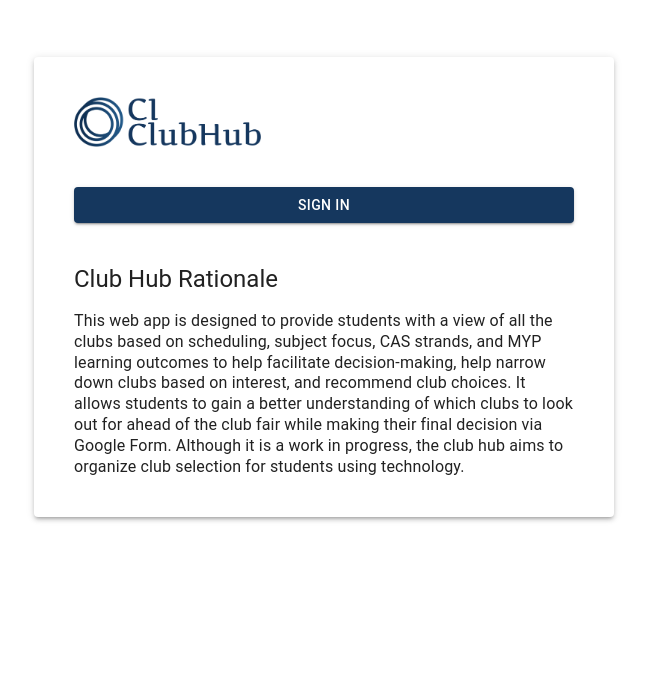
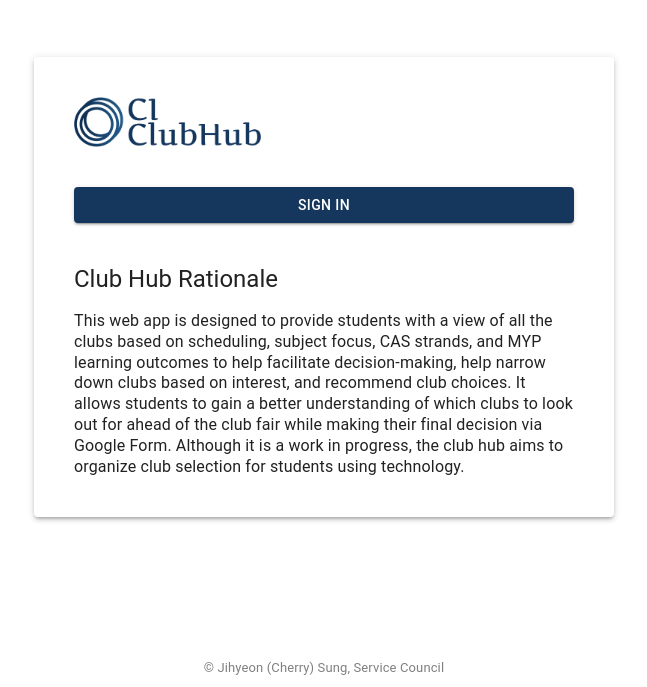
Before and after one commit to cherrysung/club-hub, a React (Create React App) app: page / in a window 1280 px wide. Shown: the part 113-800 px from the top of the page, without its empty margins (316-963 px from the left). Built offline with nearby package versions, Linux system fonts and the light colour scheme; no server answers; the database is empty.

Commit message:
copyright

```diff
--- a/src/pages/Landing.js
+++ b/src/pages/Landing.js
@@ -58,9 +58,9 @@ function Landing() {
             variant="body1"
             component="p"
             sx={{
-              maxWidth: "500px", // Controls the width of the paragraph
-              margin: "0 auto", // Centers the paragraph
-              lineHeight: 1.3, // Adjust line height for readability
+              maxWidth: "500px",
+              margin: "0 auto",
+              lineHeight: 1.3,
             }}
           >
             This web app is designed to provide students with a view of all the
@@ -73,6 +73,19 @@ function Landing() {
             organize club selection for students using technology.
           </Typography>
         </Paper>
+
+        <Typography
+          sx={{
+            fontSize: 13,
+            position: "absolute",
+            bottom: 10,
+            textAlign: "center",
+            width: "100%",
+            color: "grey",
+          }}
+        >
+          © Jihyeon (Cherry) Sung, Service Council
+        </Typography>
       </Box>
     </Container>
   );
```
